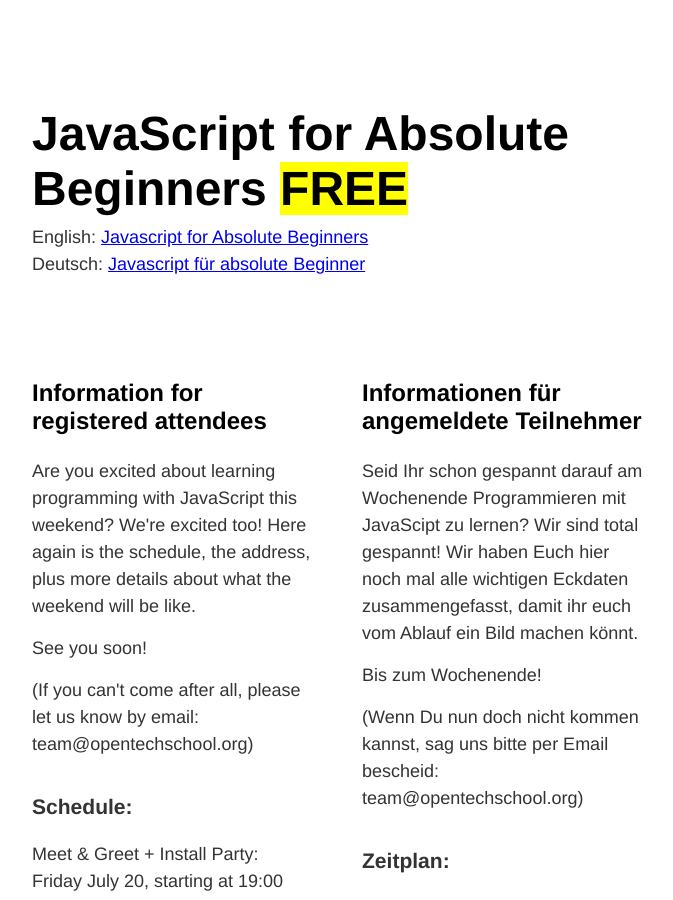
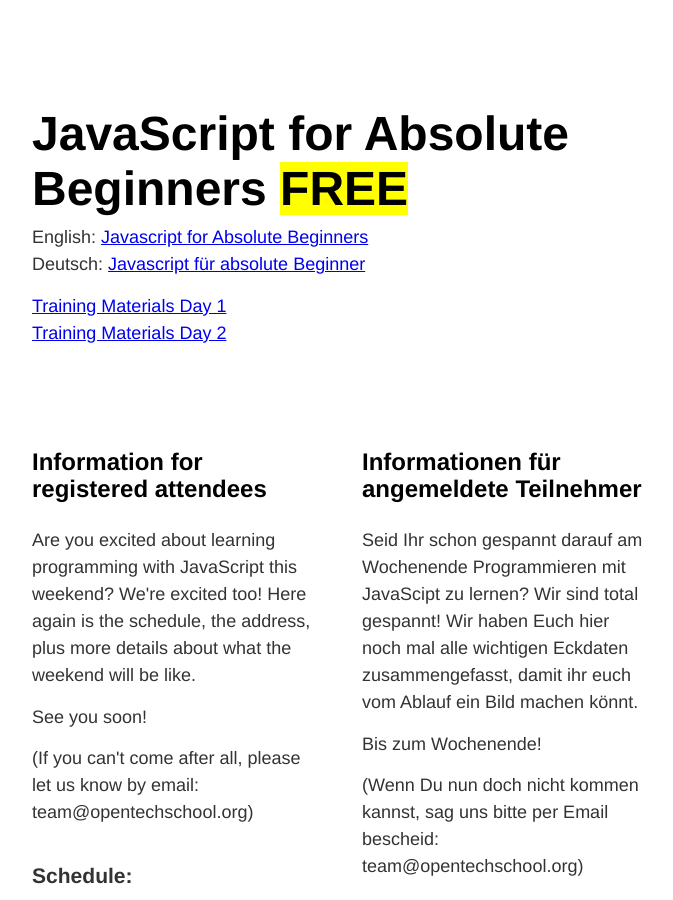
Before and after one commit to OpenTechSchool/javascript, a Jekyll site: the page index.html, which Jekyll copies as it is, in a window 1280 px wide and 900 px high. Shown: the whole window, without its empty margins (298-971 px from the left). Built offline with Jekyll 4.4.1, drawn with Linux system fonts in a browser that asks for light colours.

Commit message:
link training materials.

```diff
--- a/index.html
+++ b/index.html
@@ -33,6 +33,11 @@
 <p>
 English: <a href="javascript-for-absolute-beginners.html">Javascript for Absolute Beginners</a><br />
 Deutsch: <a href="javascript-fuer-absolute-beginner.html">Javascript für absolute Beginner</a><br />
+</p>
+
+<p>
+  <a href="http://opentechschool.github.com/js-beginners-day1/index.html">Training Materials Day 1</a><br />
+  <a href="http://opentechschool.github.com/js-beginners-day2/index.html">Training Materials Day 2</a><br />
 </p>
 
 <div class="column left">
```
